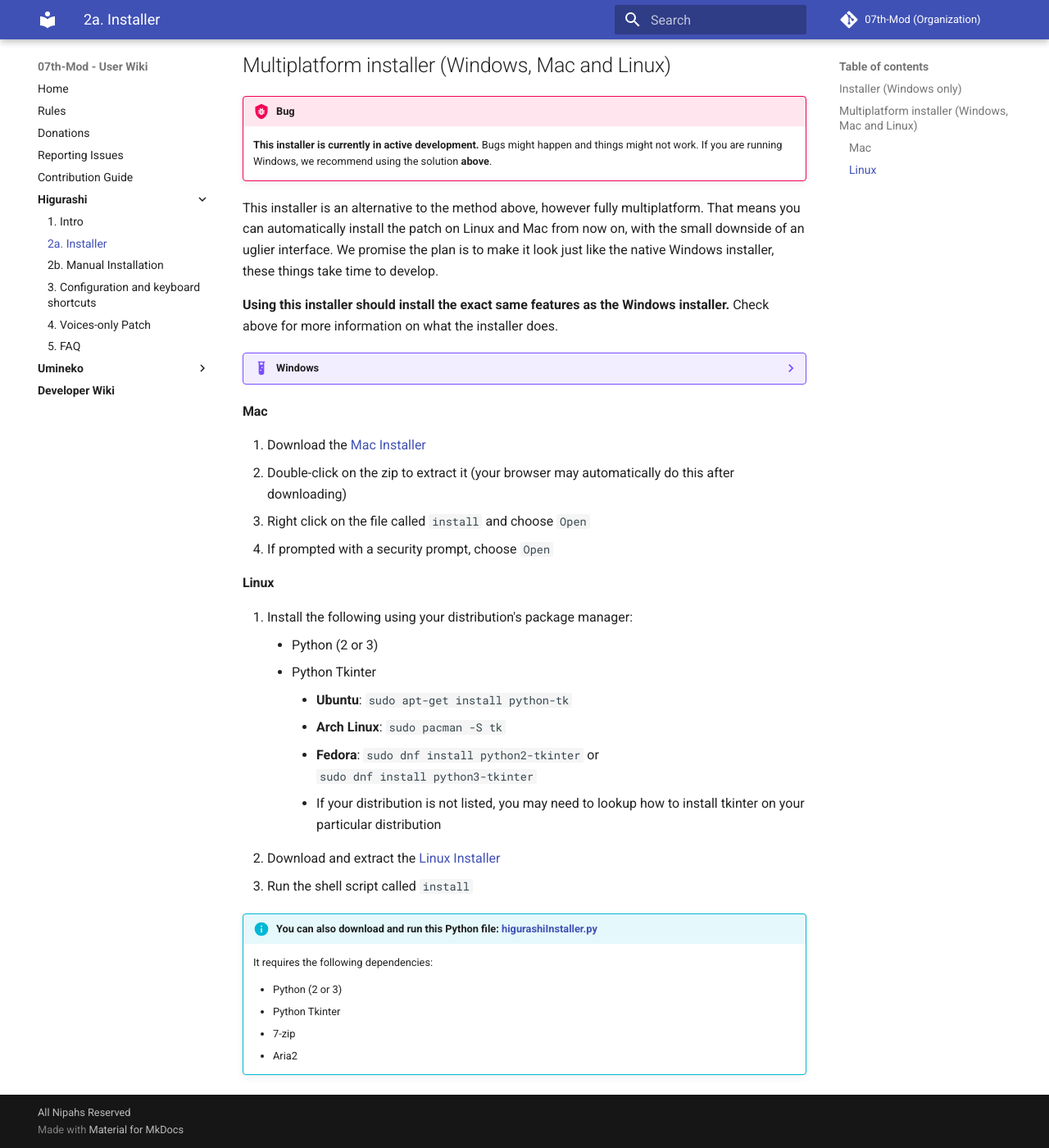
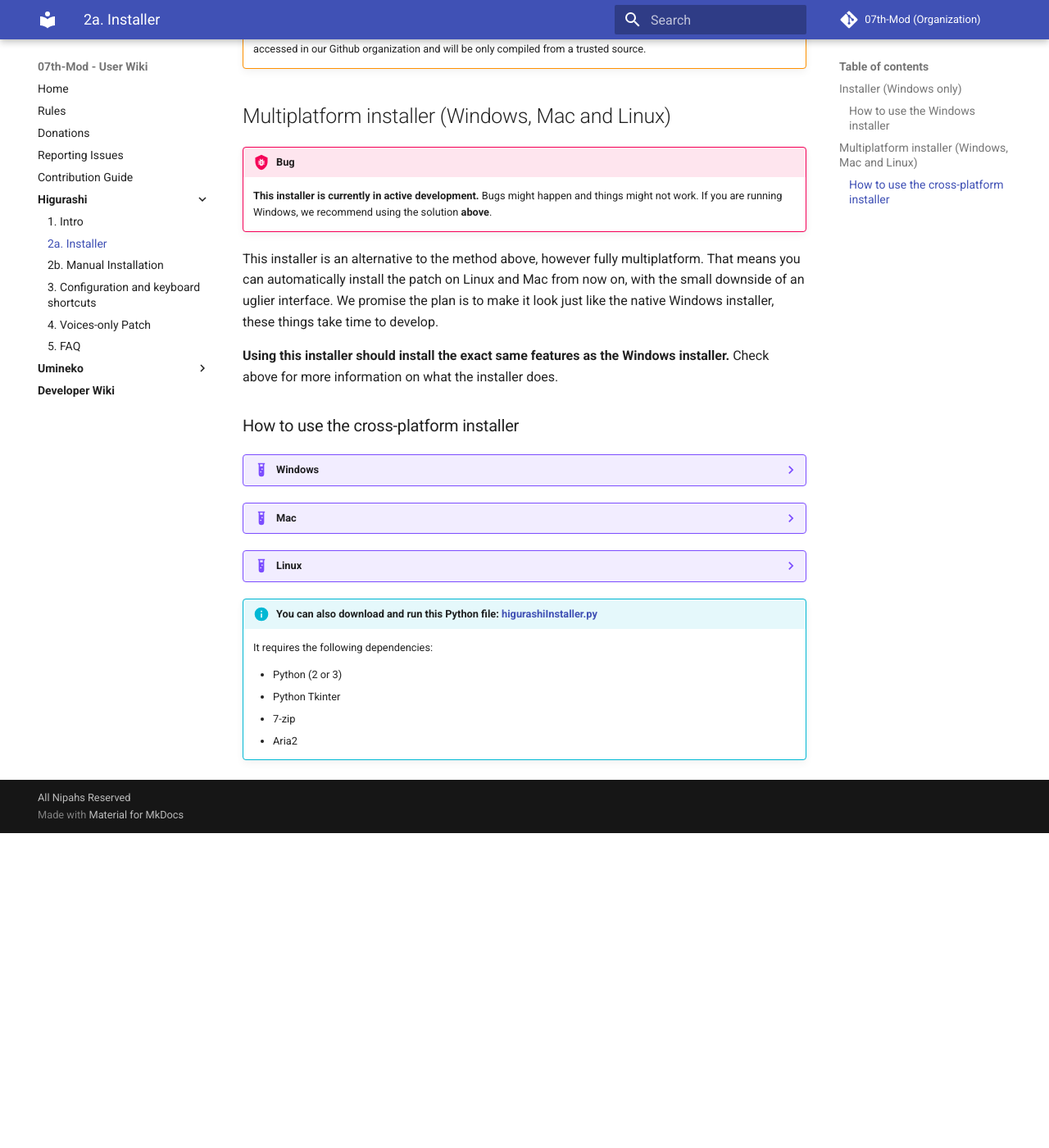
Before and after one commit to 07th-mod/wiki, an MkDocs documentation site: the page built from docs/Higurashi/Higurashi-Part-1---Voice-and-Graphics-Patch.md, in a window 1280 px wide and 1400 px high, scrolled down 1210 px. Shown: the whole window at 82% size. Built offline with MkDocs 1.6.1 and Material for MkDocs 9.7.7, drawn with Linux system fonts in a browser that asks for light colours; after the commit the page ends 2226 px from its top, so only the background shows below that; some of the changed lines change nothing that is shown; some of the changed text lies outside the part shown.

Commit message:
Style updates

```diff
--- a/docs/Higurashi/Higurashi-Part-1---Voice-and-Graphics-Patch.md
+++ b/docs/Higurashi/Higurashi-Part-1---Voice-and-Graphics-Patch.md
@@ -13,6 +13,8 @@
 * Updated MangaGamer sprites in 1440p
 * Upgraded user interface
 * Opening videos
+
+### How to use the Windows installer
 
 To use the installer, follow the guide below:
 
@@ -37,6 +39,8 @@
 
 **Using this installer should install the exact same features as the Windows installer.** Check above for more information on what the installer does.
 
+### How to use the cross-platform installer
+
 ??? example "Windows"
     1. Download the [Windows Installer (64-bit)](http://07th-mod.com/installer/python/higu_win_installer.zip)
           * If you are running a 32-bit Windows or do not know which version you currently have, download the [Windows Installer (32-bit)](http://07th-mod.com/installer/python/higu_win_installer_32.zip)
@@ -46,24 +50,22 @@
           * If you're not sure which folder to use, your `Downloads` folder will probably work fine, assuming it's on the same drive as the game
     3. Run the file called `install.bat`
 
-#### Mac
+??? example "Mac"
+    1. Download the [Mac Installer](http://07th-mod.com/installer/python/higu_mac_installer.zip)
+    2. Double-click on the zip to extract it (your browser may automatically do this after downloading)
+    3. Right click on the file called `install` and choose `Open`
+    4. If prompted with a security prompt, choose `Open`
 
-1. Download the [Mac Installer](http://07th-mod.com/installer/python/higu_mac_installer.zip)
-2. Double-click on the zip to extract it (your browser may automatically do this after downloading)
-3. Right click on the file called `install` and choose `Open`
-4. If prompted with a security prompt, choose `Open`
-
-#### Linux
-
-1. Install the following using your distribution's package manager:
-    * Python (2 or 3)
-    * Python Tkinter
-        * **Ubuntu**: `sudo apt-get install python-tk`
-        * **Arch Linux**: `sudo pacman -S tk`
-        * **Fedora**: `sudo dnf install python2-tkinter` or <br> `sudo dnf install python3-tkinter`
-        * If your distribution is not listed, you may need to lookup how to install tkinter on your particular distribution
-2. Download and extract the [Linux Installer](http://07th-mod.com/installer/python/higu_linux64_installer.tar.gz)
-3. Run the shell script called `install`
+??? example "Linux"
+    1. Install the following using your distribution's package manager:
+        * Python (2 or 3)
+        * Python Tkinter
+            * **Ubuntu**: `sudo apt-get install python-tk`
+            * **Arch Linux**: `sudo pacman -S tk`
+            * **Fedora**: `sudo dnf install python2-tkinter` or <br> `sudo dnf install python3-tkinter`
+            * If your distribution is not listed, you may need to lookup how to install tkinter on your particular distribution
+    2. Download and extract the [Linux Installer](http://07th-mod.com/installer/python/higu_linux64_installer.tar.gz)
+    3. Run the shell script called `install`
 
 !!! info "You can also download and run this Python file: [higurashiInstaller.py](https://raw.githubusercontent.com/07th-mod/resources/master/higurashiInstaller.py)"
     It requires the following dependencies:
```
